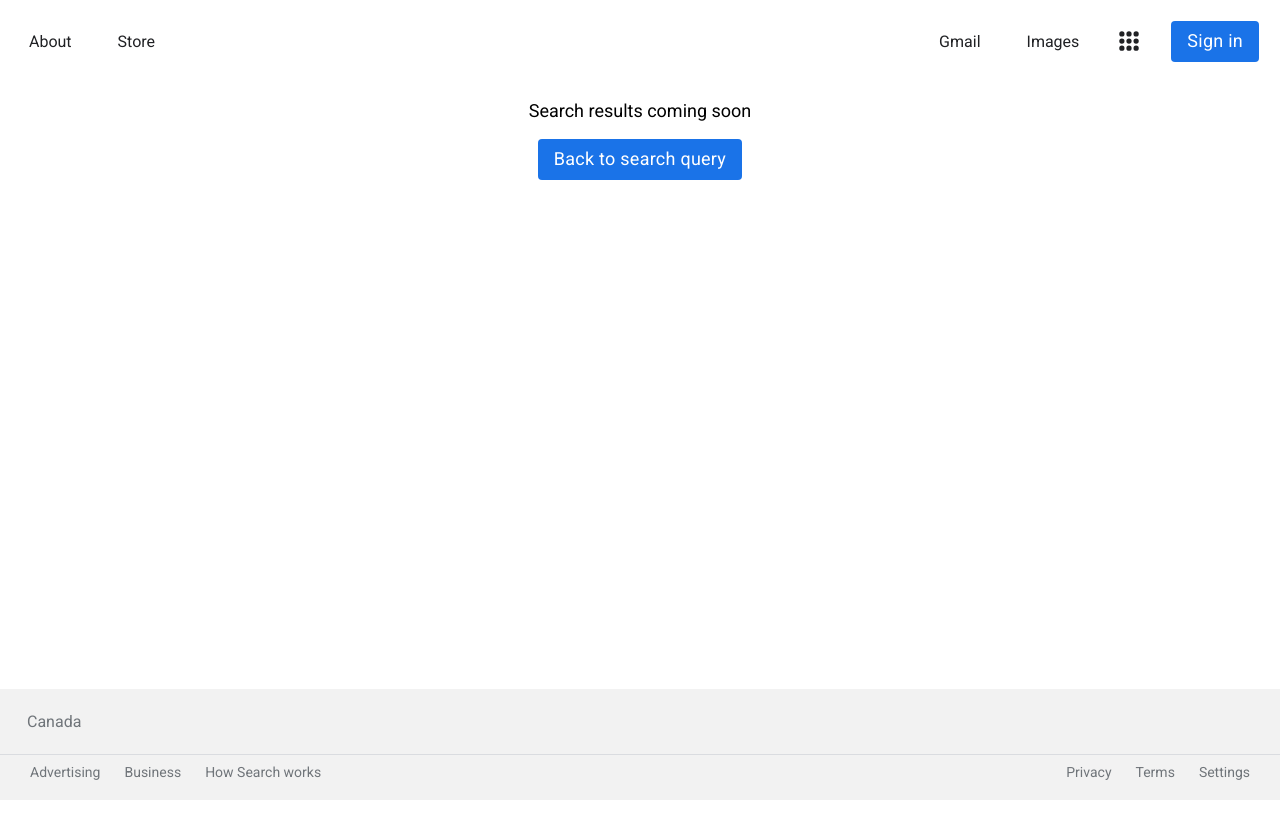
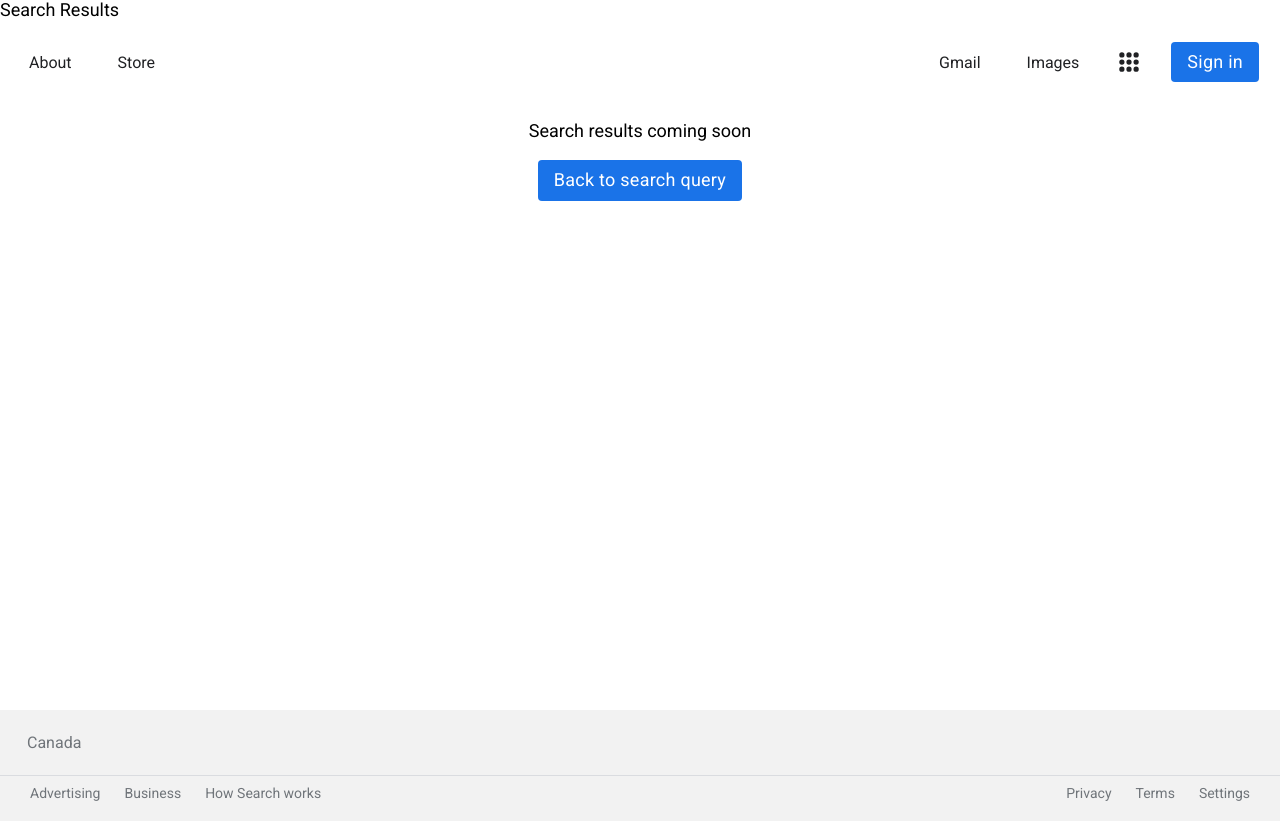
Before and after one commit to mathewbushuru/ProSearchX, a React (Create React App) app: page /search in a window 1280 px wide. Before the commit the page ends 800 px from the top, so only its background shows below. Built offline with nearby package versions, Linux system fonts and the light colour scheme.

Commit message:
configure search results page and route

```diff
--- a/src/features/search/index.js
+++ b/src/features/search/index.js
@@ -1 +1 @@
-export * from "components/features/search/search-query"
+export * from "features/search/components";
--- /dev/null
+++ b/src/features/search/pages/index.js
@@ -0,0 +1,2 @@
+export * from "features/search/pages/search-query";
+export * from "features/search/pages/search-results";
--- /dev/null
+++ b/src/features/search/pages/search-results/index.jsx
@@ -0,0 +1,12 @@
+import React from "react";
+
+import { ContentLayout } from "layouts";
+import { ComingSoon } from "components/UtilComponents";
+
+export const SearchResultsPage = () => {
+  return (
+    <ContentLayout>
+      Search Results <ComingSoon item="Search results" />
+    </ContentLayout>
+  );
+};
--- a/src/features/search/routes/index.js
+++ b/src/features/search/routes/index.js
@@ -1,9 +1,10 @@
 import { ComingSoon } from "components/UtilComponents";
+import { SearchResultsPage } from "../pages";
 
 const searchRoutes = [
   {
     path: "/search",
-    element: <ComingSoon item="Search results" />,
+    element: <SearchResultsPage />,
   },
 ];
 
--- a/src/layouts/ContentLayout/index.jsx
+++ b/src/layouts/ContentLayout/index.jsx
@@ -1,5 +1,5 @@
 import styles from "./ContentLayout.module.css";
 
-export const ContentLayout = () => {
-  return <div>ContentLayout</div>;
+export const ContentLayout = ({ children }) => {
+  return <>{children}</>;
 };
--- a/src/routes/app-routes.js
+++ b/src/routes/app-routes.js
@@ -1,5 +1,7 @@
-import { SearchQueryPage } from "features/search/pages/search-query";
+import { SearchQueryPage } from "features/search/pages";
 import { ComingSoon } from "components/UtilComponents";
+
+
 
 const appRoutes = [
   {
```
Also changed, not shown: 2 other files (tests, documents, lock files or other folders).
